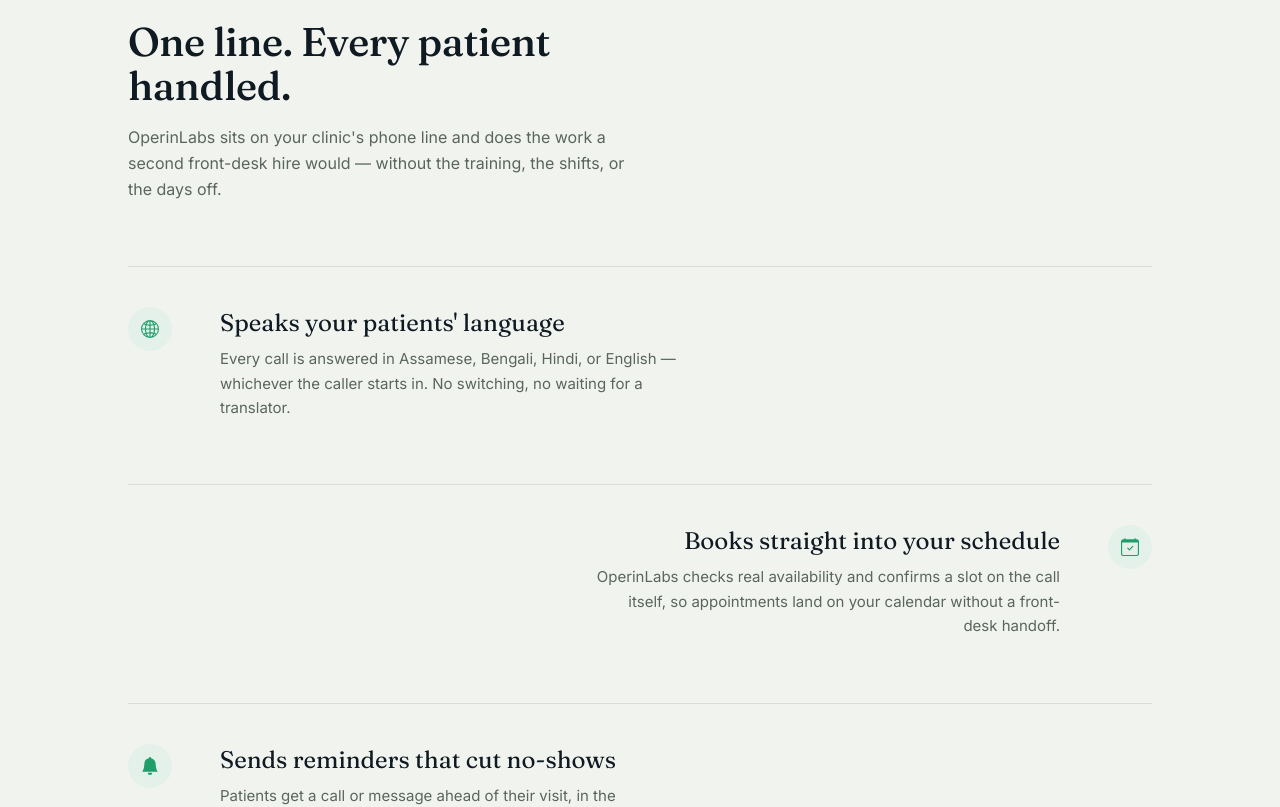
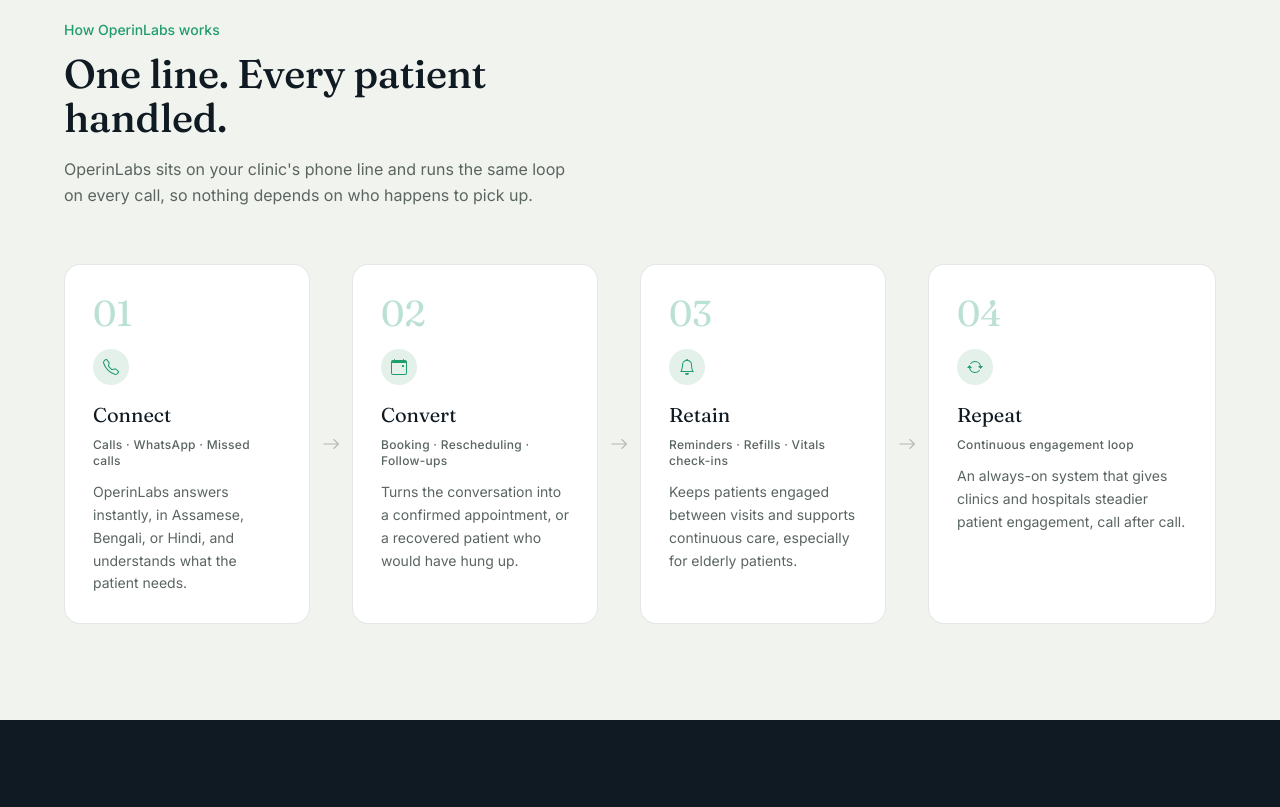
Before and after one commit to OperinLabs/OperinLabs-Landing-Page, a React (Vite) app: page / in a window 1280 px wide. Shown: the part 900-1707 px from the top of the page. Built offline with nearby package versions, Linux system fonts and the light colour scheme.

Commit message:
Update Product.tsx

```diff
--- a/src/components/Product.tsx
+++ b/src/components/Product.tsx
@@ -1,33 +1,41 @@
 import { motion } from "framer-motion";
-import { BsGlobe2, BsCalendarCheck, BsBellFill, BsTelephoneInbound } from "react-icons/bs";
+import { BsTelephone, BsCalendarEvent, BsBell, BsArrowRepeat, BsArrowRight } from "react-icons/bs";
 
-const features = [
+const steps = [
   {
-    icon: BsGlobe2,
-    heading: "Speaks your patients' language",
-    body: "Every call is answered in Assamese, Bengali, Hindi, or English — whichever the caller starts in. No switching, no waiting for a translator.",
+    number: "01",
+    icon: BsTelephone,
+    title: "Connect",
+    tags: "Calls · WhatsApp · Missed calls",
+    body: "OperinLabs answers instantly, in Assamese, Bengali, or Hindi, and understands what the patient needs.",
   },
   {
-    icon: BsCalendarCheck,
-    heading: "Books straight into your schedule",
-    body: "OperinLabs checks real availability and confirms a slot on the call itself, so appointments land on your calendar without a front-desk handoff.",
+    number: "02",
+    icon: BsCalendarEvent,
+    title: "Convert",
+    tags: "Booking · Rescheduling · Follow-ups",
+    body: "Turns the conversation into a confirmed appointment, or a recovered patient who would have hung up.",
   },
   {
-    icon: BsBellFill,
-    heading: "Sends reminders that cut no-shows",
-    body: "Patients get a call or message ahead of their visit, in the language they booked in — fewer empty slots, less time re-filling them.",
+    number: "03",
+    icon: BsBell,
+    title: "Retain",
+    tags: "Reminders · Refills · Vitals check-ins",
+    body: "Keeps patients engaged between visits and supports continuous care, especially for elderly patients.",
   },
   {
-    icon: BsTelephoneInbound,
-    heading: "Calls back every missed patient",
-    body: "After hours or during a rush, OperinLabs logs the missed call and calls the patient back — so a busy morning never costs you a booking.",
+    number: "04",
+    icon: BsArrowRepeat,
+    title: "Repeat",
+    tags: "Continuous engagement loop",
+    body: "An always-on system that gives clinics and hospitals steadier patient engagement, call after call.",
   },
 ];
 
 export default function Product() {
   return (
     <section id="product" className="scroll-mt-24 bg-bg px-6 py-24">
-      <div className="mx-auto max-w-5xl">
+      <div className="mx-auto max-w-6xl">
         <motion.div
           initial={{ opacity: 0, y: 16 }}
           whileInView={{ opacity: 1, y: 0 }}
@@ -35,42 +43,47 @@ export default function Product() {
           transition={{ duration: 0.6, ease: "easeOut" }}
           className="max-w-xl"
         >
-          <h2 className="font-editorial font-medium text-ink text-[32px] sm:text-[40px] leading-[1.1] tracking-[-0.01em]">
+          <p className="text-sm font-medium text-accent">How OperinLabs works</p>
+          <h2 className="mt-3 font-editorial font-medium text-ink text-[32px] sm:text-[40px] leading-[1.1] tracking-[-0.01em]">
             One line. Every patient handled.
           </h2>
           <p className="mt-4 max-w-[50ch] text-base leading-relaxed text-ink-soft">
-            OperinLabs sits on your clinic's phone line and does the work a
-            second front-desk hire would — without the training, the shifts,
-            or the days off.
+            OperinLabs sits on your clinic's phone line and runs the same
+            loop on every call, so nothing depends on who happens to pick up.
           </p>
         </motion.div>
 
-        <div className="mt-16 flex flex-col gap-14 sm:gap-16">
-          {features.map(({ icon: Icon, heading, body }, i) => (
+        <div className="mt-14 grid gap-6 lg:grid-cols-4 lg:gap-0">
+          {steps.map(({ number, icon: Icon, title, tags, body }, i) => (
+            <div key={number} className="flex items-stretch">
               <motion.div
-              key={heading}
                 initial={{ opacity: 0, y: 16 }}
                 whileInView={{ opacity: 1, y: 0 }}
                 viewport={{ once: true, margin: "-80px" }}
-              transition={{ duration: 0.5, ease: "easeOut" }}
-              className={`flex flex-col gap-6 border-t border-line pt-10 sm:flex-row sm:items-start ${
-                i % 2 === 1 ? "sm:flex-row-reverse sm:text-right" : ""
-              }`}
+                transition={{ duration: 0.5, ease: "easeOut", delay: i * 0.1 }}
+                className="flex flex-1 flex-col rounded-2xl border border-line bg-white p-7"
               >
-              <div
-                className={`flex h-11 w-11 shrink-0 items-center justify-center rounded-full bg-accent-soft text-accent ${
-                  i % 2 === 1 ? "sm:ml-6" : "sm:mr-6"
-                }`}
-              >
-                <Icon className="text-lg" aria-hidden="true" />
+                <span className="font-editorial text-4xl text-accent/30">
+                  {number}
+                </span>
+                <div className="mt-4 flex h-9 w-9 items-center justify-center rounded-full bg-accent-soft text-accent">
+                  <Icon className="text-base" aria-hidden="true" />
                 </div>
-              <div className="max-w-[46ch]">
-                <h3 className="font-editorial text-2xl text-ink">{heading}</h3>
-                <p className="mt-2 text-[15px] leading-relaxed text-ink-soft">
+                <h3 className="mt-4 font-editorial text-xl text-ink">{title}</h3>
+                <p className="mt-2 text-xs font-medium tracking-wide text-ink-soft">
+                  {tags}
+                </p>
+                <p className="mt-3 text-sm leading-relaxed text-ink-soft">
                   {body}
                 </p>
+              </motion.div>
+
+              {i < steps.length - 1 && (
+                <div className="hidden shrink-0 items-center justify-center px-3 lg:flex">
+                  <BsArrowRight className="text-lg text-ink-soft/40" aria-hidden="true" />
                 </div>
-            </motion.div>
+              )}
+            </div>
           ))}
         </div>
       </div>
```
Lines whose indentation alone changed are shown as unchanged.
